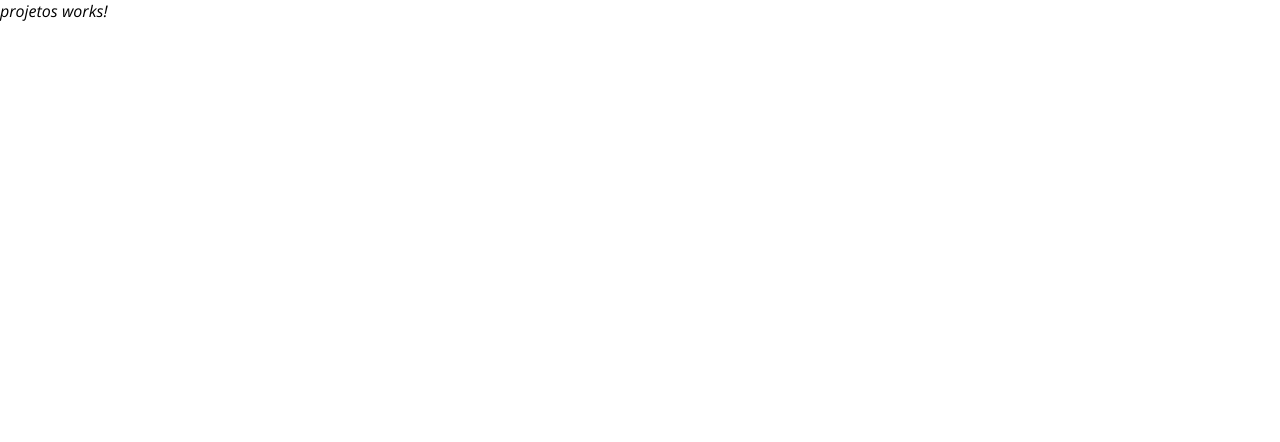
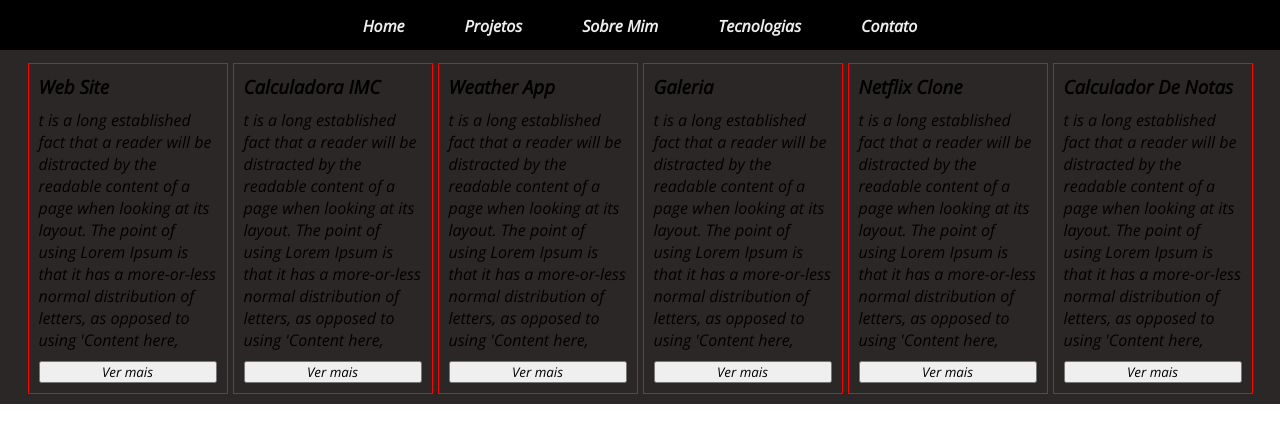
Before and after one commit to 38061027/portfolio, an Angular app: page /projetos in a window 1280 px wide. Shown: the top 442 px of the page. Built offline with nearby package versions, Linux system fonts and the light colour scheme.

Commit message:
Contruindo a parte de projetos

```diff
--- a/src/app/components/contato/contato.component.html
+++ b/src/app/components/contato/contato.component.html
@@ -1 +1,16 @@
-<p>contato works!</p>
+<main class="container">
+
+    <nav class="navigation">
+        <div class="container-nav">
+                <ul>
+                    <li><a routerLink="">Home</a></li>
+                    <li><a routerLink="projetos">Projetos</a></li>
+                    <li><a routerLink="sobre">Sobre Mim</a></li>
+                    <li><a routerLink="tec">Tecnologias</a></li>
+                    <li><a routerLink="contato">Contato</a></li>
+
+                </ul>
+       </div>
+    </nav>
+
+    </main>
--- a/src/app/components/home/home.component.css
+++ b/src/app/components/home/home.component.css
@@ -1,9 +1,8 @@
-
 
 
 
 .navigation{
-    border-bottom: 1px solid gray ;
+    background: #000000 ;
     width: 100%;
     height: 50px;
     position: fixed;
@@ -42,6 +41,7 @@
     color: #eee;
     padding: 5px;
     border-radius: 10px;
+    font-weight: bolder;
 }
 
 .navigation .container-nav ul li a:hover{
@@ -51,6 +51,9 @@
 .navigation .container-nav ul li a:hover{
     background: #eee;
 }
+
+
+
 
 .section-1{
     display: flex;
--- a/src/app/components/projetos/projetos.component.css
+++ b/src/app/components/projetos/projetos.component.css
@@ -0,0 +1,31 @@
+
+
+.section-2 {
+
+    width: 100%;
+    display: flex;
+    justify-content: center;
+    align-items: center;
+    flex-direction: column;
+
+}
+
+.section-2 .container-box{
+    display: flex;
+    flex-direction: row;
+    flex-wrap: wrap;
+    margin-top: 20px;
+    padding: 10px;
+    gap: 5px;
+
+}
+
+
+.section-2 .container-box .box-1{
+    width: 200px;
+    border: 1px solid red;
+    padding: 10px;
+    display: flex;
+    flex-direction: column;
+    gap: 10px;
+}
--- a/src/app/components/projetos/projetos.component.html
+++ b/src/app/components/projetos/projetos.component.html
@@ -1 +1,63 @@
-<p>projetos works!</p>
+<main class="container">
+
+<nav class="navigation">
+    <div class="container-nav">
+            <ul>
+                <li><a routerLink="">Home</a></li>
+                <li><a routerLink="projetos">Projetos</a></li>
+                <li><a routerLink="sobre">Sobre Mim</a></li>
+                <li><a routerLink="tec">Tecnologias</a></li>
+                <li><a routerLink="contato">Contato</a></li>
+
+            </ul>
+   </div>
+</nav>
+
+
+    <section class="section-2">
+
+
+        <div class="title">
+            <h1>Projetos</h1>
+        </div>
+
+       <div class="container-box">
+        <div class="box-1">
+            <h3>Web Site</h3>
+            <p>t is a long established fact that a reader will be distracted by the readable content of a page when looking at its layout. The point of using Lorem Ipsum is that it has a more-or-less normal distribution of letters, as opposed to using 'Content here,</p>
+            <button>Ver mais</button>
+        </div>
+        <div class="box-1">
+            <h3>Calculadora IMC</h3>
+            <p>t is a long established fact that a reader will be distracted by the readable content of a page when looking at its layout. The point of using Lorem Ipsum is that it has a more-or-less normal distribution of letters, as opposed to using 'Content here,</p>
+            <button>Ver mais</button>
+
+        </div>
+        <div class="box-1">
+            <h3>Weather App</h3>
+            <p>t is a long established fact that a reader will be distracted by the readable content of a page when looking at its layout. The point of using Lorem Ipsum is that it has a more-or-less normal distribution of letters, as opposed to using 'Content here,</p>
+            <button>Ver mais</button>
+        </div>
+        <div class="box-1">
+            <h3>Galeria</h3>
+            <p>t is a long established fact that a reader will be distracted by the readable content of a page when looking at its layout. The point of using Lorem Ipsum is that it has a more-or-less normal distribution of letters, as opposed to using 'Content here,</p>
+            <button>Ver mais</button>
+        </div>
+        <div class="box-1">
+            <h3>Netflix Clone</h3>
+            <p>t is a long established fact that a reader will be distracted by the readable content of a page when looking at its layout. The point of using Lorem Ipsum is that it has a more-or-less normal distribution of letters, as opposed to using 'Content here,</p>
+            <button>Ver mais</button>
+        </div>
+        <div class="box-1">
+            <h3>Calculador De Notas</h3>
+            <p>t is a long established fact that a reader will be distracted by the readable content of a page when looking at its layout. The point of using Lorem Ipsum is that it has a more-or-less normal distribution of letters, as opposed to using 'Content here,</p>
+            <button>Ver mais</button>
+        </div>
+       </div>
+
+
+    </section>
+
+
+
+</main>
--- a/src/app/components/sobre/sobre.component.html
+++ b/src/app/components/sobre/sobre.component.html
@@ -1 +1,16 @@
-<p>sobre works!</p>
+<main class="container">
+
+    <nav class="navigation">
+        <div class="container-nav">
+                <ul>
+                    <li><a routerLink="">Home</a></li>
+                    <li><a routerLink="projetos">Projetos</a></li>
+                    <li><a routerLink="sobre">Sobre Mim</a></li>
+                    <li><a routerLink="tec">Tecnologias</a></li>
+                    <li><a routerLink="contato">Contato</a></li>
+
+                </ul>
+       </div>
+    </nav>
+
+    </main>
--- a/src/app/components/tecnologias/tecnologias.component.html
+++ b/src/app/components/tecnologias/tecnologias.component.html
@@ -1 +1,16 @@
-<p>tecnologias works!</p>
+<main class="container">
+
+    <nav class="navigation">
+        <div class="container-nav">
+                <ul>
+                    <li><a routerLink="">Home</a></li>
+                    <li><a routerLink="projetos">Projetos</a></li>
+                    <li><a routerLink="sobre">Sobre Mim</a></li>
+                    <li><a routerLink="tec">Tecnologias</a></li>
+                    <li><a routerLink="contato">Contato</a></li>
+
+                </ul>
+       </div>
+    </nav>
+
+    </main>
--- a/src/app/components/tecnologias/tecnologias.component.ts
+++ b/src/app/components/tecnologias/tecnologias.component.ts
@@ -1,10 +1,13 @@
 import { Component } from '@angular/core';
+
 
 @Component({
   selector: 'app-tecnologias',
   templateUrl: './tecnologias.component.html',
   styleUrls: ['./tecnologias.component.css']
 })
+
+
 export class TecnologiasComponent {
 
 }
--- a/src/styles.css
+++ b/src/styles.css
@@ -8,10 +8,64 @@
 main{
     display: flex;
     background-color: #2c2727;
-    height: 100vh;
+
     width: 100%;
 }
 
 li{
     list-style: none;
 }
+
+/* Nav styles*/
+
+
+.navigation{
+    background: #000000 ;
+    width: 100%;
+    height: 50px;
+    position: fixed;
+
+}
+
+.container-nav{
+    display: flex;
+    width: 100%;
+    margin: 5px 0px;
+    flex-direction: row;
+
+}
+
+
+
+.container-nav ul{
+    display: flex;
+
+    gap: 30px;
+    width: 100%;
+    justify-content: center;
+}
+
+.navigation .container-nav ul li{
+
+    margin: 5px;
+    padding: 5px;
+    color: #eee;
+
+
+}
+
+.navigation .container-nav ul li a{
+    text-decoration: none;
+    color: #eee;
+    padding: 5px;
+    border-radius: 10px;
+    font-weight: bolder;
+}
+
+.navigation .container-nav ul li a:hover{
+    color: #000000;
+}
+
+.navigation .container-nav ul li a:hover{
+    background: #eee;
+}
```
Also changed, not shown: src/app/components/home/home.component.html (line endings or trailing spaces).
